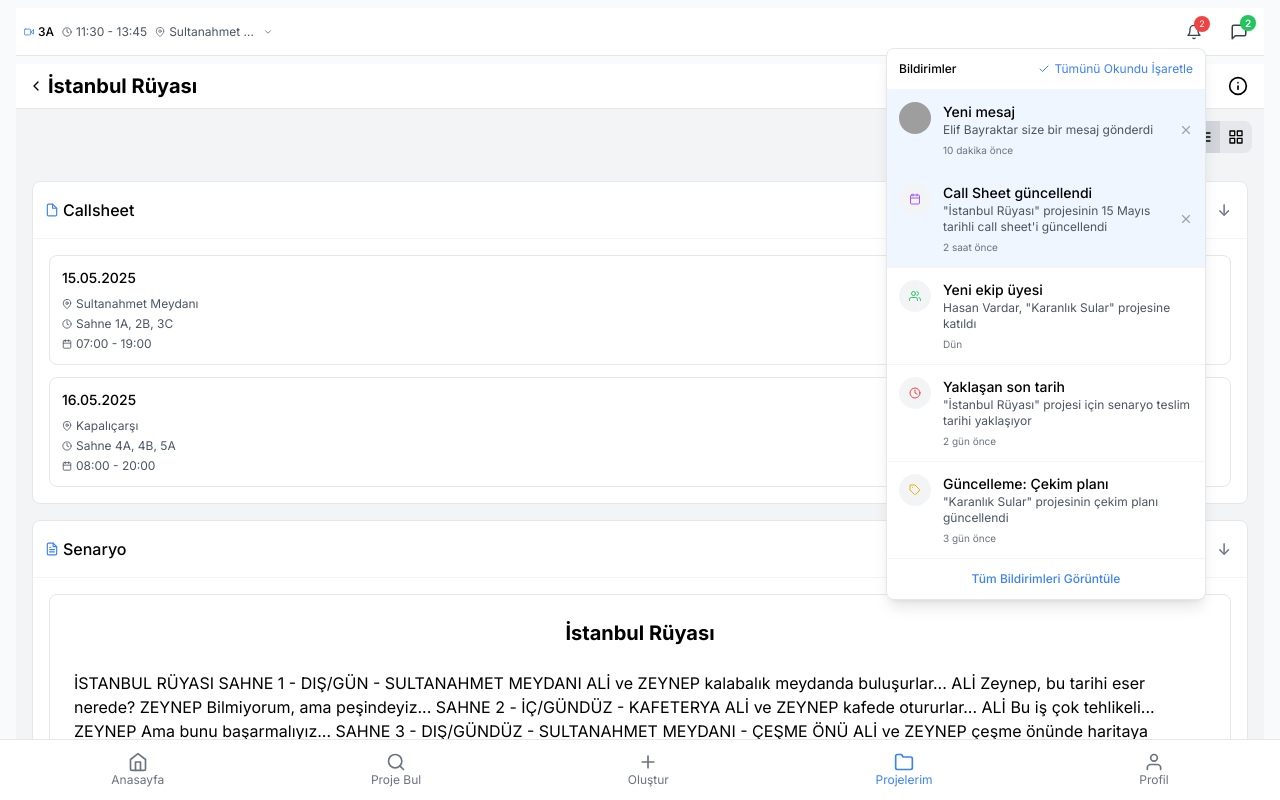
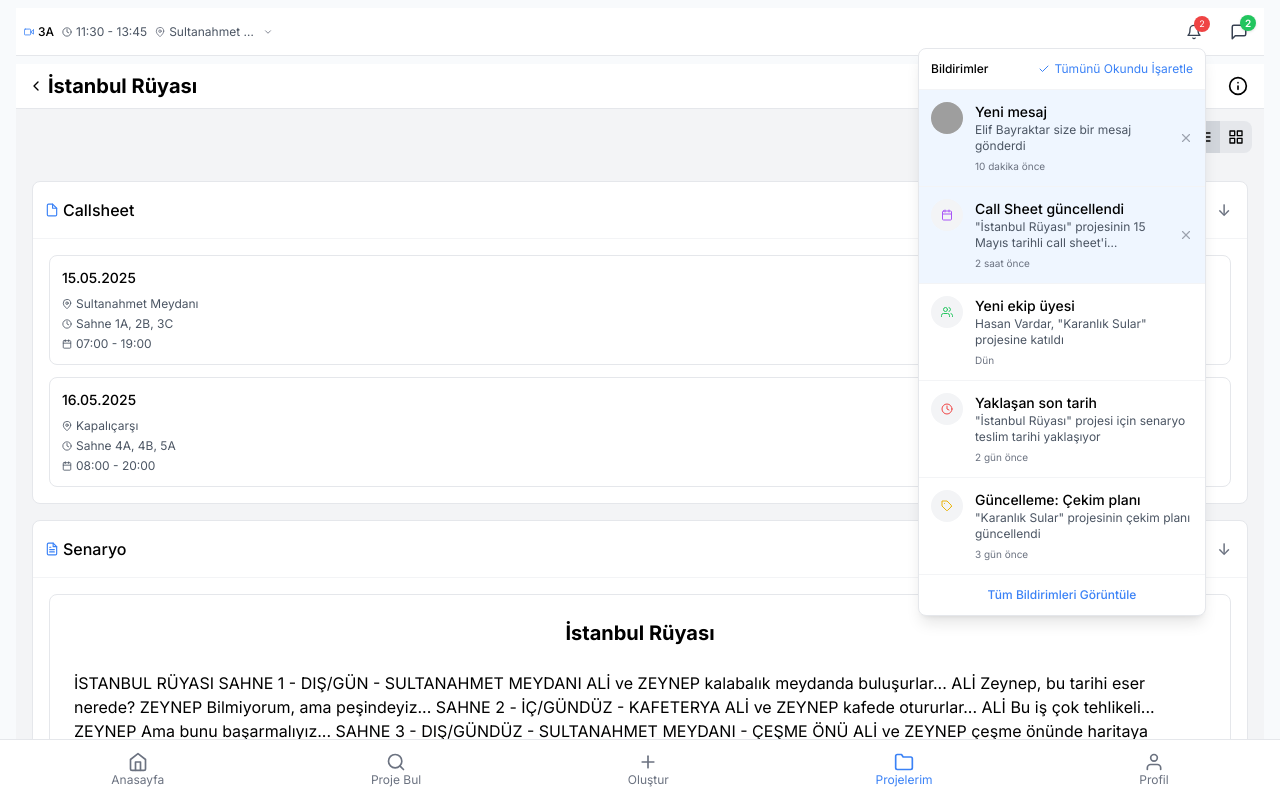
Before and after one commit to ismetkaradag/setflow, a Next.js app: page /proje/1 in a window 1280 px wide. Both pictures are taken after a click on the button "Bildirimleri göster". Shown: the top 800 px of the page. Built offline with nearby package versions, Linux system fonts and the light colour scheme; grey boxes are pictures that could not be loaded.

Commit message:
13.05 fixes 2.3

```diff
--- a/components/notifications/NotificationDropdown.tsx
+++ b/components/notifications/NotificationDropdown.tsx
@@ -164,7 +164,7 @@ const NotificationDropdown: React.FC<NotificationDropdownProps> = ({ className }
 
       {/* Bildirim dropdown menüsü */}
       {isOpen && (
-        <div className="absolute right-0 mt-1 w-80 max-h-[80vh] overflow-y-auto bg-white rounded-lg shadow-lg border border-gray-200 z-50 animate-fadeIn">
+        <div className="absolute right-0 mt-1 w-72 max-h-[76vh] overflow-y-auto bg-white rounded-lg shadow-lg border border-gray-200 z-50 animate-fadeIn">
           {/* Başlık */}
           <div className="flex items-center justify-between p-3 border-b border-gray-100">
             <h3 className="font-medium">Bildirimler</h3>
```
